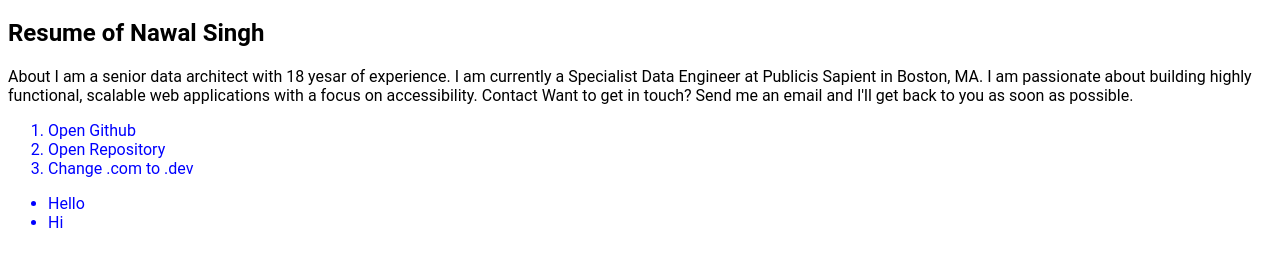
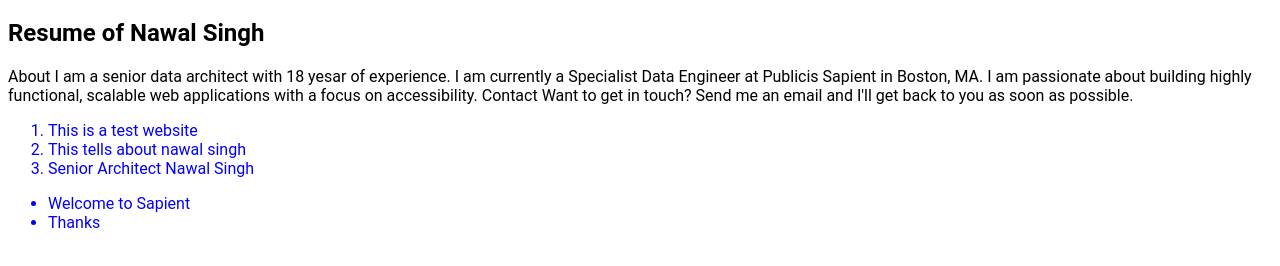
Before and after one commit to singh-nawal/nawal-singh, a plain HTML site: page index.html in a window 1280 px wide. Shown: the part 62-328 px from the top of the page. Drawn offline with Linux system fonts and the light colour scheme.

Commit message:
index change

```diff
--- a/index.html
+++ b/index.html
@@ -20,13 +20,13 @@
         I am passionate about building highly functional, scalable web applications with a focus on accessibility.
         Contact Want to get in touch? Send me an email and I'll get back to you as soon as possible.</p>
     <ol>
-        <li class ="blue">Open Github</li>
-        <li class ="blue">Open Repository</li>
-        <li class ="blue">Change .com to .dev</li>
+        <li class ="blue">This is a test website</li>
+        <li class ="blue">This tells about nawal singh</li>
+        <li class ="blue">Senior Architect Nawal Singh</li>
     </ol>
     <ul>
-        <li class =blue>Hello</li>
-        <li class =blue>Hi</li>
+        <li class =blue>Welcome to Sapient </li>
+        <li class =blue>Thanks</li>
     </ul>
 </body>
 
```
